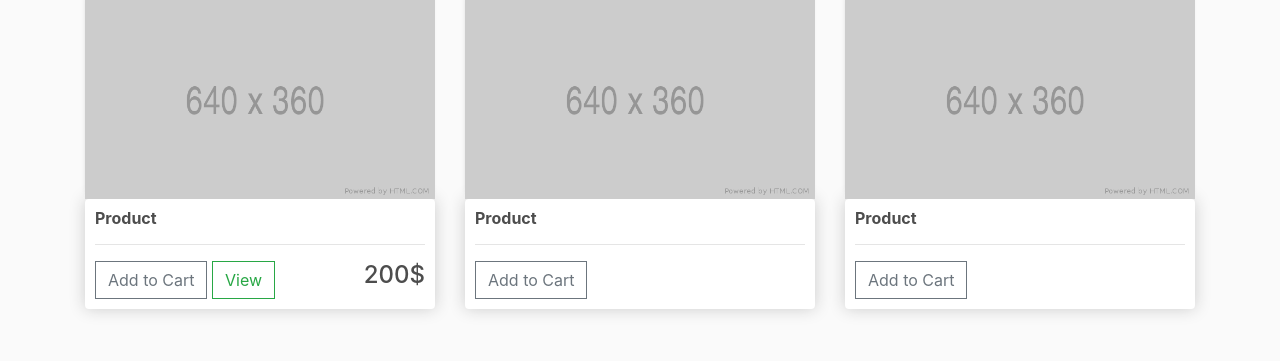
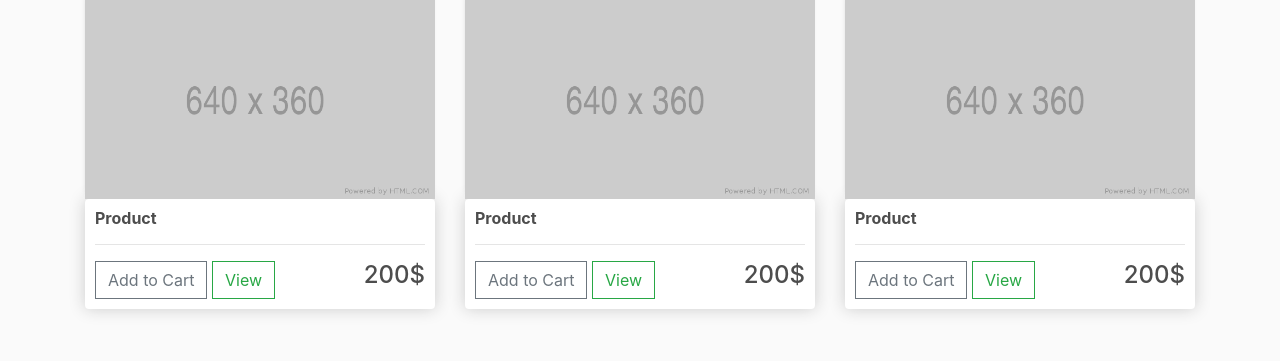
Before and after one commit to amulpatle/Ecom, a Django app: page / in a window 1280 px wide. Shown: the part 101-462 px from the top of the page. Run offline with Django 3.2, Linux system fonts and the light colour scheme; some libraries are stand-ins or nearby versions.

Commit message:
set up buttons

```diff
--- a/store/templates/store/store.html
+++ b/store/templates/store/store.html
@@ -25,6 +25,8 @@
       <h6><strong>Product</strong></h6>
       <hr />
       <button class="btn btn-outline-secondary add-btn">Add to Cart</button>
+      <a class="btn btn-outline-success" href="#">View</a>
+      <h4 style="display: inline-block; float: right">200$</h4>
     </div>
   </div>
   <div class="col-lg-4">
@@ -37,6 +39,8 @@
       <h6><strong>Product</strong></h6>
       <hr />
       <button class="btn btn-outline-secondary add-btn">Add to Cart</button>
+      <a class="btn btn-outline-success" href="#">View</a>
+      <h4 style="display: inline-block; float: right">200$</h4>
     </div>
   </div>
 </div>
```
